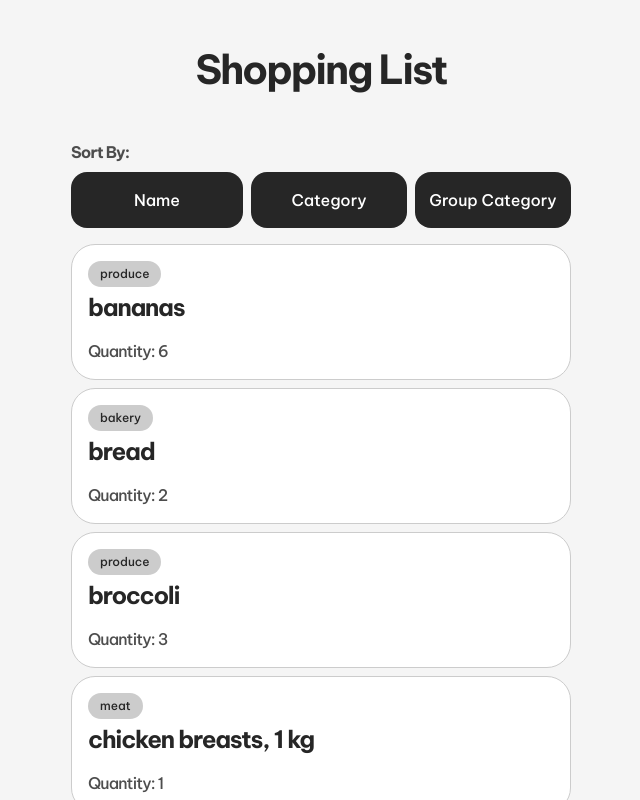
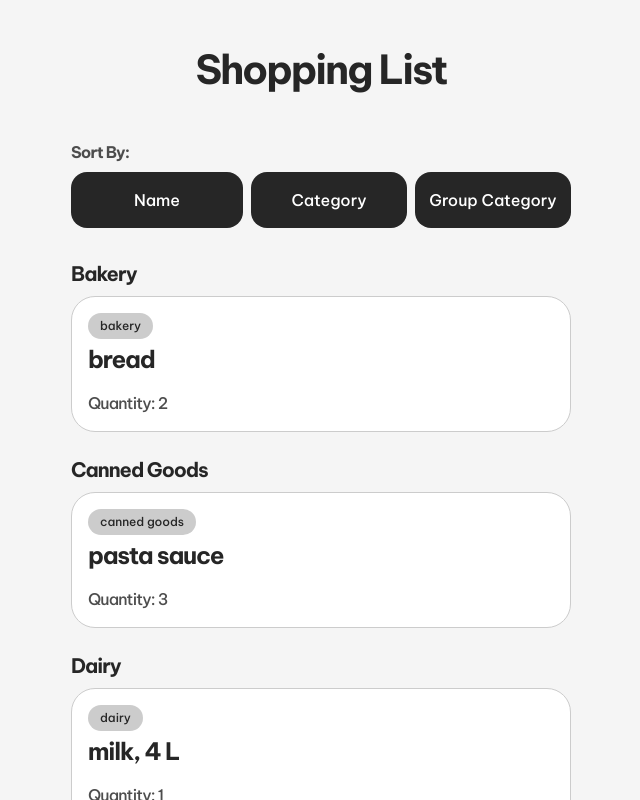
Before and after one commit to louispadillo/cprg306a-assignment, a Next.js app: page /week-6 in a window 1280 px wide. Both pictures are taken after a click on the button "Group Category". Shown: the top 800 px of the page, without its empty margins (319-959 px from the left). Built offline with nearby package versions, Linux system fonts and the light colour scheme.

Commit message:
added the group sort

```diff
--- a/app/week-6/items.js
+++ b/app/week-6/items.js
@@ -1,20 +1,53 @@
 "use client";
 import items from "./items.json";
 
+function ItemCard({ item }) {
+  return (
+    <li className="flex flex-col border border-dark-600 w-[500px] rounded-3xl p-4 text-dark-900 bg-white">
+      <p className="bg-dark-600 flex flex-row rounded-full px-3 py-1 text-[12px] w-fit">{item.category}</p>
+      <h3 className="text-2xl font-semibold tracking-tighter pb-4 pt-1">{item.name}</h3>
+      <p className="tracking-tighter text-dark-700">Quantity: {item.quantity}</p>
+    </li>
+  );
+}
+
 export default function Items({sortBy}){
+
+    //
     const sortedItems = [...items].sort((a,b) =>
-        sortBy === "category" ? a.category.localeCompare(b.category) : a.name.localeCompare(b.name)
+        sortBy === "name" ? a.name.localeCompare(b.name) : a.category.localeCompare(b.category)
     );
 
+    // return list if sortBy is group
+    if (sortBy === "group") {
+        // this returns the whole list container
+        return (
+            <ul className="gap-2 flex flex-col">
+                {sortedItems.map((item, index) => {
+                    const isNewCategory = index === 0 || item.category !== sortedItems[index - 1].category;
+
+                    // this return each item inside the container
+                    return (
+                        <div key={item.id} className="flex flex-col gap-2">
+                            {isNewCategory && (
+                                <h2 className="text-xl font-bold tracking-tighter text-dark-900 capitalize pt-4">
+                                    {item.category}
+                                </h2>
+                            )}
+                            <ItemCard item={item} />
+                        </div>
+                    );
+                })}
+            </ul>
+        );
+    }
+
+    // return list when sortBy is name or category
     return(
         <ul className="gap-2 flex flex-col">
-                {sortedItems.map((item) => (
-                    <div key={item.id} className="flex flex-col border border-dark-600 w-[500px] rounded-3xl p-4 text-dark-900 bg-white">
-                        <p className="bg-dark-600 flex flex-row rounded-full px-3 py-1 text-[12px] w-fit">{item.category}</p>
-                        <h3 className="text-2xl font-semibold tracking-tighter pb-4 pt-1">{item.name}</h3>
-                        <p className="tracking-tighter text-dark-700">Quantity: {item.quantity}</p>
-                    </div>
-                ))}
-            </ul>
+            {sortedItems.map((item) =>
+                <ItemCard key={item.id} item={item} />
+            )}
+        </ul>
     );
 }
--- a/app/week-6/page.js
+++ b/app/week-6/page.js
@@ -2,16 +2,18 @@
 import { useState } from "react";
 import ItemsList from "./items-list.js";
 import Items from "./items.js";
+import GoBack from "../go-back.js";
 
 export default function Page() {
     const[sortBy, setSortBy] = useState("name");
 
     return (
-        <main className="">
+        <main className="pb-6">
             <h1 className="text-center text-[40px] tracking-tighter font-bold p-10 text-dark-900">Shopping List</h1>
             <div className="flex flex-col justify-center items-center">
                 <ItemsList setSortBy={setSortBy}/>
                 <Items sortBy={sortBy}/>
+                <GoBack />
             </div>
         </main>
     );
```
